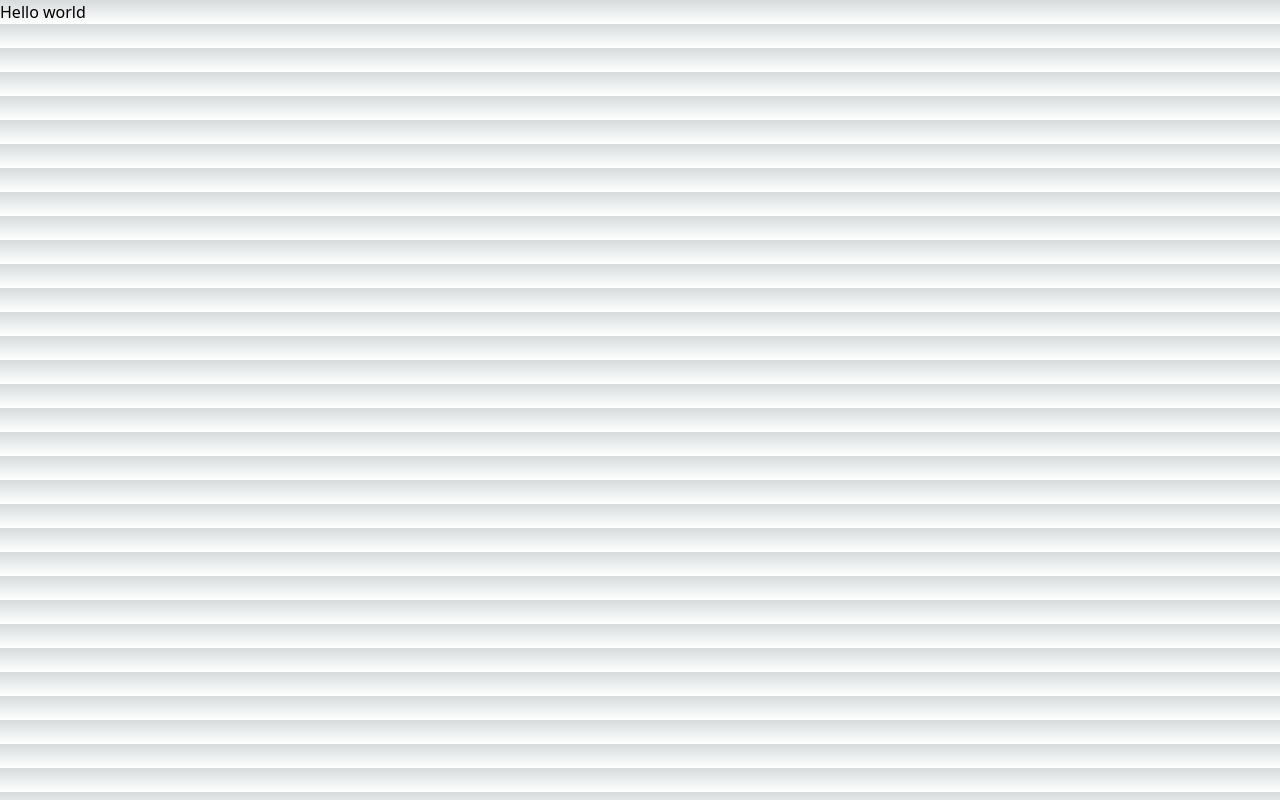
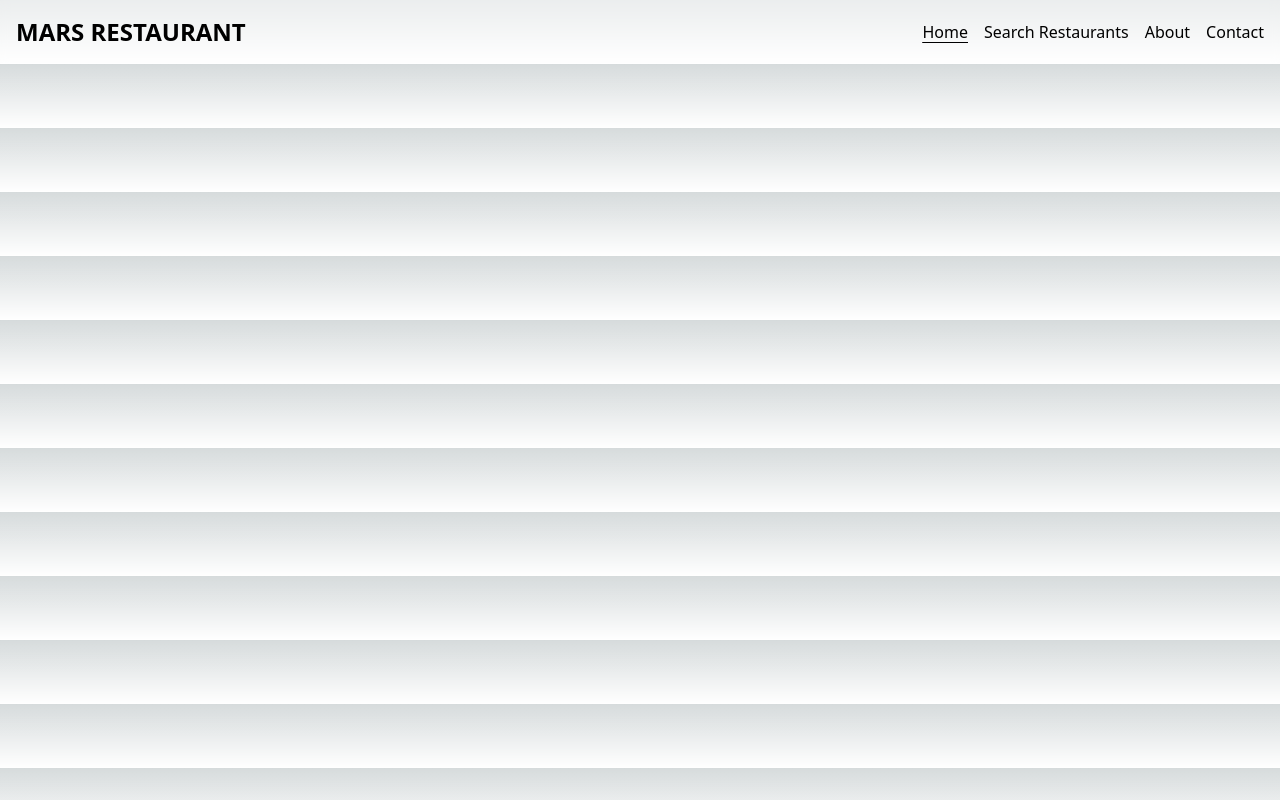
Before and after one commit to MauricioRobinson/mars-restaurants, a Next.js app: page / in a window 1280 px wide. Built offline with nearby package versions, Linux system fonts and the light colour scheme.

Commit message:
Navbar section created

```diff
--- a/package.json
+++ b/package.json
@@ -9,6 +9,7 @@
     "lint": "next lint"
   },
   "dependencies": {
+    "@heroicons/react": "^2.0.16",
     "@types/node": "18.15.11",
     "@types/react": "18.0.33",
     "@types/react-dom": "18.0.11",
--- a/src/app/layout.tsx
+++ b/src/app/layout.tsx
@@ -1,3 +1,4 @@
+import Navbar from "@/components/Navbar";
 import "./globals.css";
 
 export const metadata = {
@@ -12,7 +13,10 @@ export default function RootLayout({
 }) {
   return (
     <html lang="en">
-      <body>{children}</body>
+      <body>
+        <Navbar />
+        {children}
+      </body>
     </html>
   );
 }
--- a/src/app/page.tsx
+++ b/src/app/page.tsx
@@ -1,8 +1,3 @@
-import Image from "next/image";
-import { Inter } from "next/font/google";
-
-const inter = Inter({ subsets: ["latin"] });
-
 export default function Home() {
-  return <h1>Hello world</h1>;
+  return <div></div>;
 }
--- /dev/null
+++ b/src/components/NavLinks.tsx
@@ -0,0 +1,76 @@
+"use client";
+
+import React, { useState } from "react";
+import { usePathname } from "next/navigation";
+import Link from "next/link";
+import { Bars3Icon, XMarkIcon } from "@heroicons/react/24/solid";
+
+export interface NavLinks {
+  id: number;
+  url: string;
+  label: string;
+}
+
+const navLinks = [
+  {
+    id: 1,
+    url: "/",
+    label: "Home",
+  },
+  {
+    id: 2,
+    url: "/restaurants",
+    label: "Search Restaurants",
+  },
+  {
+    id: 3,
+    url: "/about",
+    label: "About",
+  },
+  {
+    id: 4,
+    url: "/contact",
+    label: "Contact",
+  },
+];
+
+const NavLinks = () => {
+  const pathName = usePathname();
+  const [toggleMenu, setToggleMenu] = useState(false);
+
+  const handleToggleMenu = () => {
+    setToggleMenu((prevState) => !prevState);
+  };
+
+  return (
+    <section>
+      {/* Menu de navegacion para desktop */}
+      <ul className="hidden lg:flex lg:items-center lg:gap-x-4">
+        {navLinks &&
+          navLinks?.map(({ id, url, label }) => (
+            <li
+              key={id}
+              className={`${
+                pathName === url ? "underline underline-offset-4" : ""
+              } transition duration-500 ease-out hover:underline hover:underline-offset-4`}>
+              <Link href={url}>{label}</Link>
+            </li>
+          ))}
+      </ul>
+
+      {/* Menu de navegacion para mobile */}
+      <button
+        type="button"
+        className="lg:hidden mt-2"
+        onClick={handleToggleMenu}>
+        {!toggleMenu ? (
+          <Bars3Icon className="w-8 h-8" />
+        ) : (
+          <XMarkIcon className="w-8 h-8" />
+        )}
+      </button>
+    </section>
+  );
+};
+
+export default NavLinks;
--- /dev/null
+++ b/src/components/Navbar.tsx
@@ -0,0 +1,17 @@
+import React from "react";
+import NavLinks from "./NavLinks";
+
+const Navbar = () => {
+  return (
+    <header className="w-full h-16 bg-white/50 backdrop-blur-sm px-4">
+      <nav className="flex items-center justify-between h-full">
+        <p className="text-xl font-semibold uppercase lg:text-2xl">
+          MARS RESTAURANT
+        </p>
+        <NavLinks />
+      </nav>
+    </header>
+  );
+};
+
+export default Navbar;
```
Also changed, not shown: src/app/globals.css (line endings or trailing spaces), 1 other file (tests, documents, lock files or other folders).
